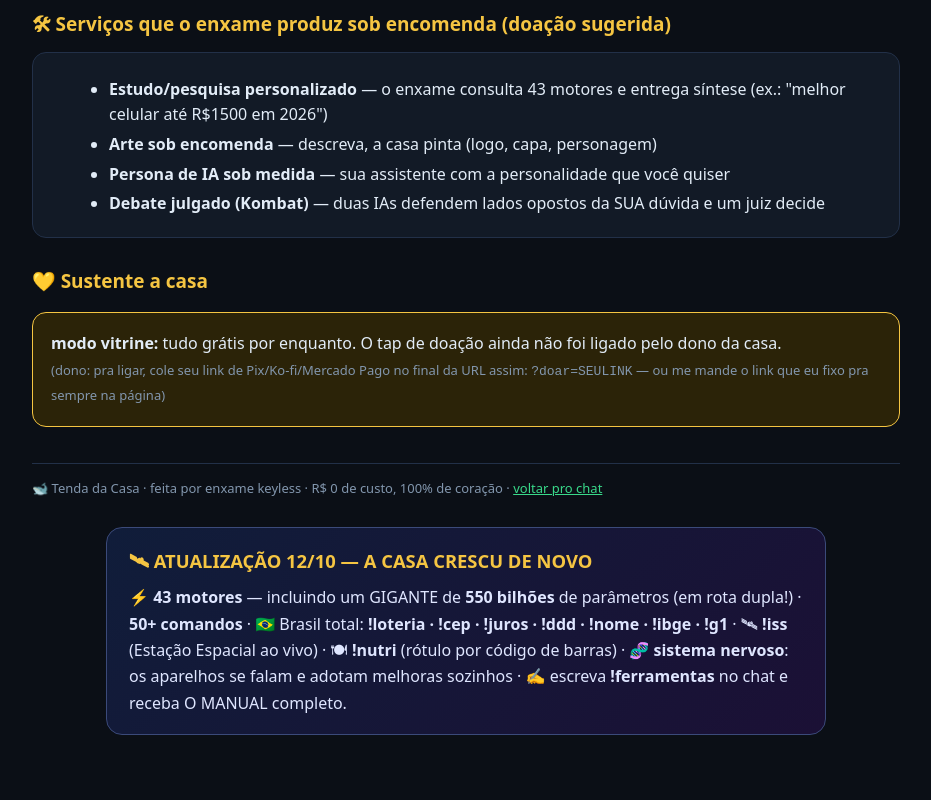
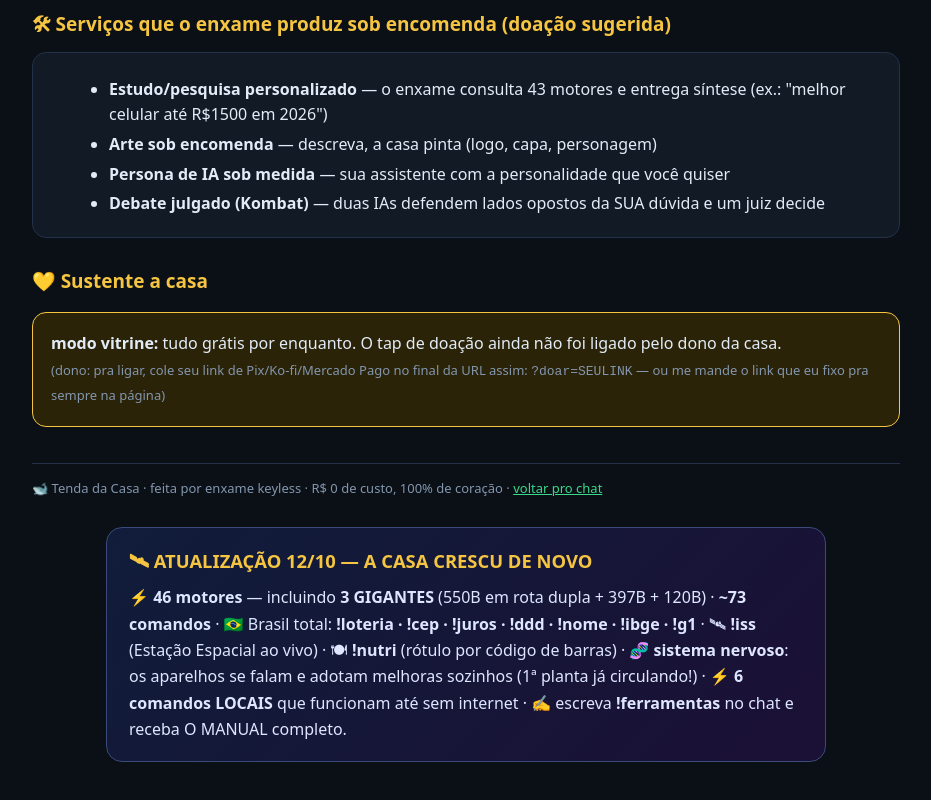
Before and after one commit to reboclbrank-max/site, a plain HTML site: page vitrina.html in a window 1280 px wide. Shown: the part 811-1611 px from the top of the page, without its empty margins (174-1105 px from the left). Drawn offline with Linux system fonts and the light colour scheme.

Commit message:
vitrina: 46 motores/3 gigantes/~73 comandos + planta circulando + locais offline

```diff
--- a/vitrina.html
+++ b/vitrina.html
@@ -85,7 +85,7 @@
 </script>
 <section style="margin:28px auto;max-width:720px;padding:18px 22px;border-radius:16px;background:linear-gradient(135deg,#101d3a,#1b1035);border:1px solid #3b4a7a;color:#dfe6ff;font-family:system-ui,sans-serif;line-height:1.65">
 <h2 style="margin:0 0 8px;font-size:1.15em">🛰 ATUALIZAÇÃO 12/10 — A CASA CRESCU DE NOVO</h2>
-<p style="margin:0">⚡ <b>43 motores</b> — incluindo um GIGANTE de <b>550 bilhões</b> de parâmetros (em rota dupla!) · <b>50+ comandos</b> · 🇧🇷 Brasil total: <b>!loteria · !cep · !juros · !ddd · !nome · !ibge · !g1</b> · 🛰 <b>!iss</b> (Estação Espacial ao vivo) · 🍽 <b>!nutri</b> (rótulo por código de barras) · 🧬 <b>sistema nervoso</b>: os aparelhos se falam e adotam melhoras sozinhos · ✍️ escreva <b>!ferramentas</b> no chat e receba O MANUAL completo.</p>
+<p style="margin:0">⚡ <b>46 motores</b> — incluindo <b>3 GIGANTES</b> (550B em rota dupla + 397B + 120B) · <b>~73 comandos</b> · 🇧🇷 Brasil total: <b>!loteria · !cep · !juros · !ddd · !nome · !ibge · !g1</b> · 🛰 <b>!iss</b> (Estação Espacial ao vivo) · 🍽 <b>!nutri</b> (rótulo por código de barras) · 🧬 <b>sistema nervoso</b>: os aparelhos se falam e adotam melhoras sozinhos (1ª planta já circulando!) · ⚡ <b>6 comandos LOCAIS</b> que funcionam até sem internet · ✍️ escreva <b>!ferramentas</b> no chat e receba O MANUAL completo.</p>
 </section>
 </body>
 </html>
```
